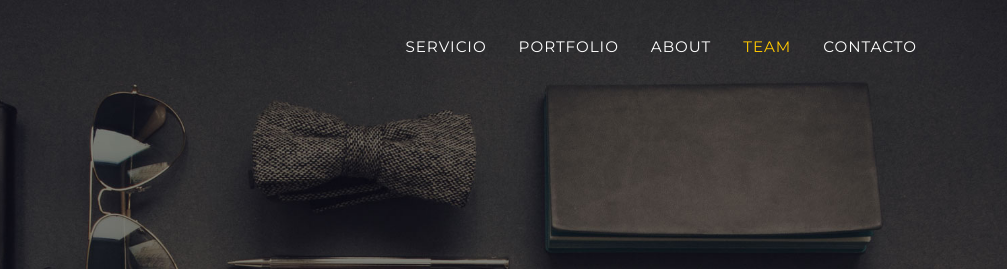
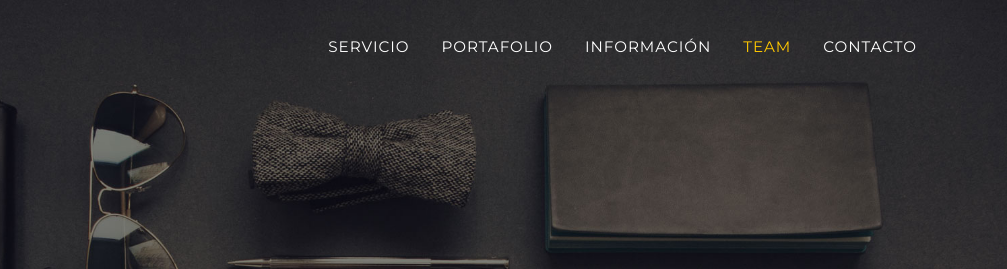
Before and after one commit to 110927/Practica, a plain HTML site: page index.html in a window 1280 px wide. Shown: the top 269 px of the page, 273-1280 px from the left. Drawn offline with nearby package versions, Linux system fonts and the light colour scheme.

Commit message:
Update index.html

```diff
--- a/index.html
+++ b/index.html
@@ -28,8 +28,8 @@
                 <div class="collapse navbar-collapse" id="navbarResponsive">
                     <ul class="navbar-nav text-uppercase ms-auto py-4 py-lg-0">
                         <li class="nav-item"><a class="nav-link" href="#servicios">Servicio</a></li>
-                        <li class="nav-item"><a class="nav-link" href="#portfolio">Portfolio</a></li>
-                        <li class="nav-item"><a class="nav-link" href="#about">About</a></li>
+                        <li class="nav-item"><a class="nav-link" href="#portfolio">Portafolio</a></li>
+                        <li class="nav-item"><a class="nav-link" href="#about">información</a></li>
                         <li class="nav-item"><a class="nav-link" href="#team">Team</a></li>
                         <li class="nav-item"><a class="nav-link" href="#contacto">Contacto</a></li>
                     </ul>
```
